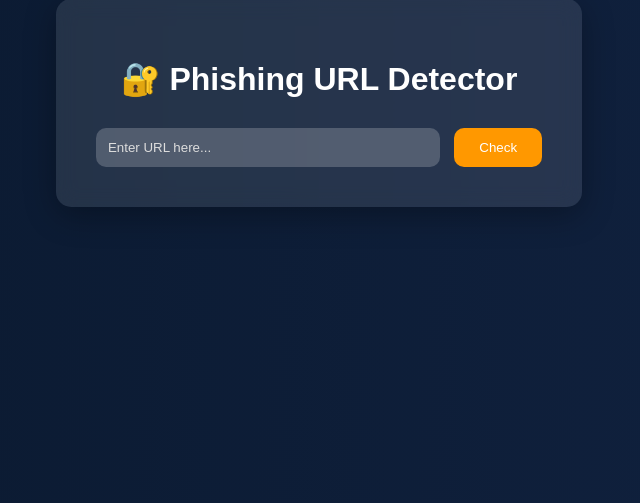
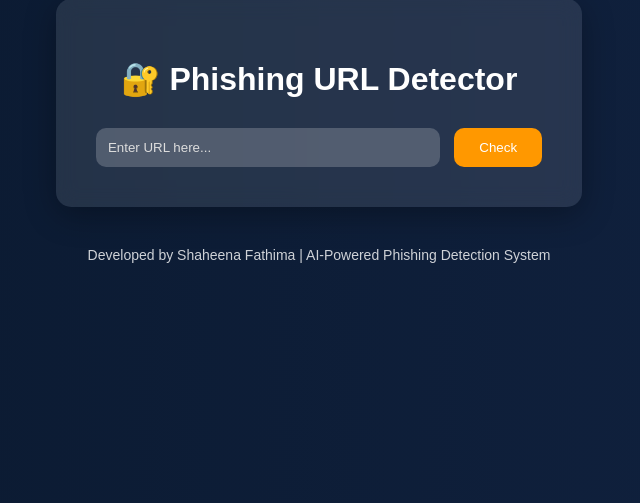
Before and after one commit to Shaheenafathima/phishing-detection, a Flask app: page / in a window 1280 px wide. Shown: the part 109-612 px from the top of the page, without its empty margins (321-961 px from the left). Run offline with Flask 3, Linux system fonts and the light colour scheme.

Commit message:
Added footer

```diff
--- a/static/style.css
+++ b/static/style.css
@@ -75,3 +75,10 @@ h2 {
 p {
     font-size: 18px;
 }
+.footer{
+    text-align:center;
+    margin-top:40px;
+    color:white;
+    font-size:14px;
+    opacity:0.8;
+}
--- a/templates/index.html
+++ b/templates/index.html
@@ -22,6 +22,9 @@
         </div>
     {% endif %}
 </div>
+<footer class="footer">
+    Developed by Shaheena Fathima | AI-Powered Phishing Detection System
+</footer>
 
 </body>
 </html>
```
